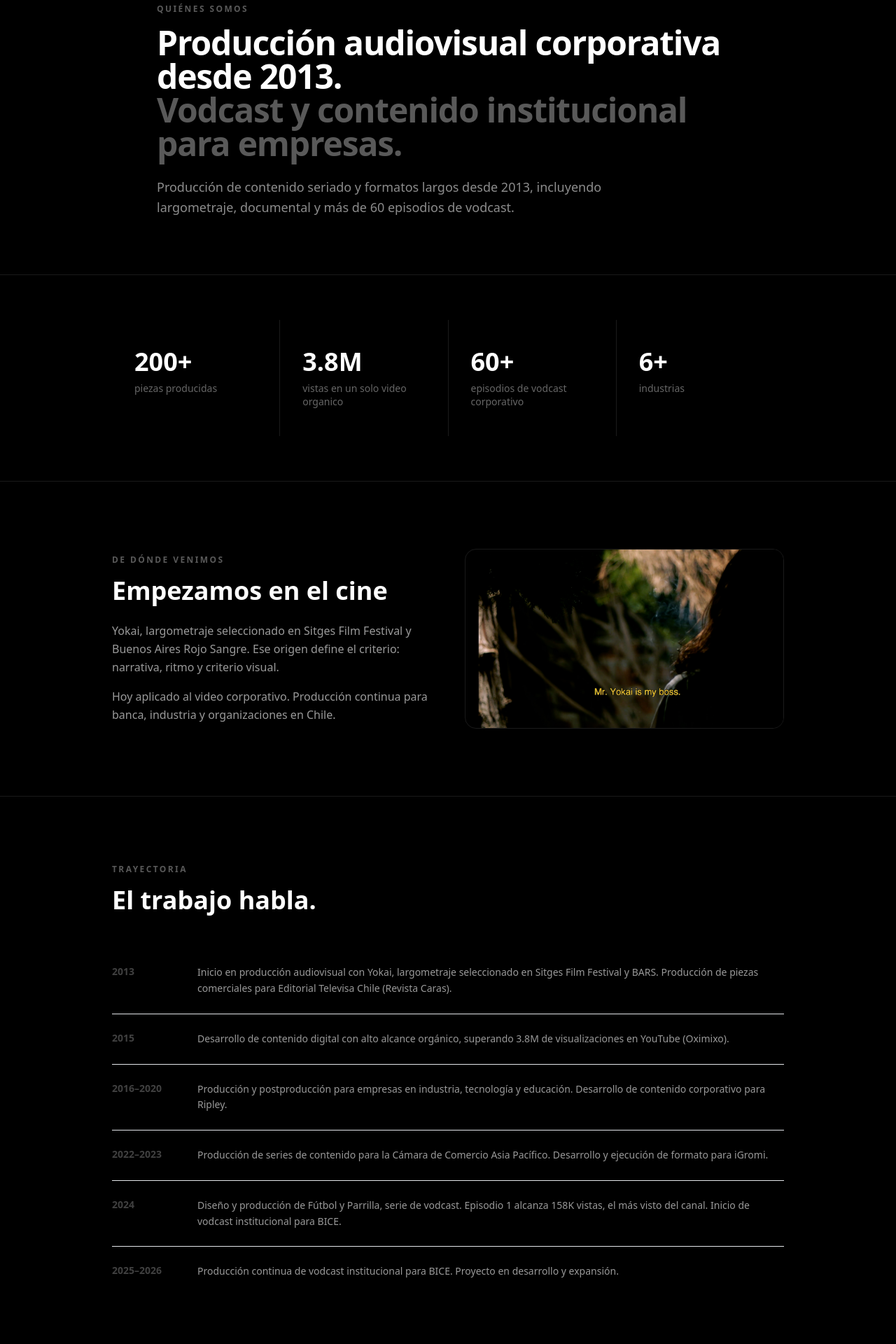
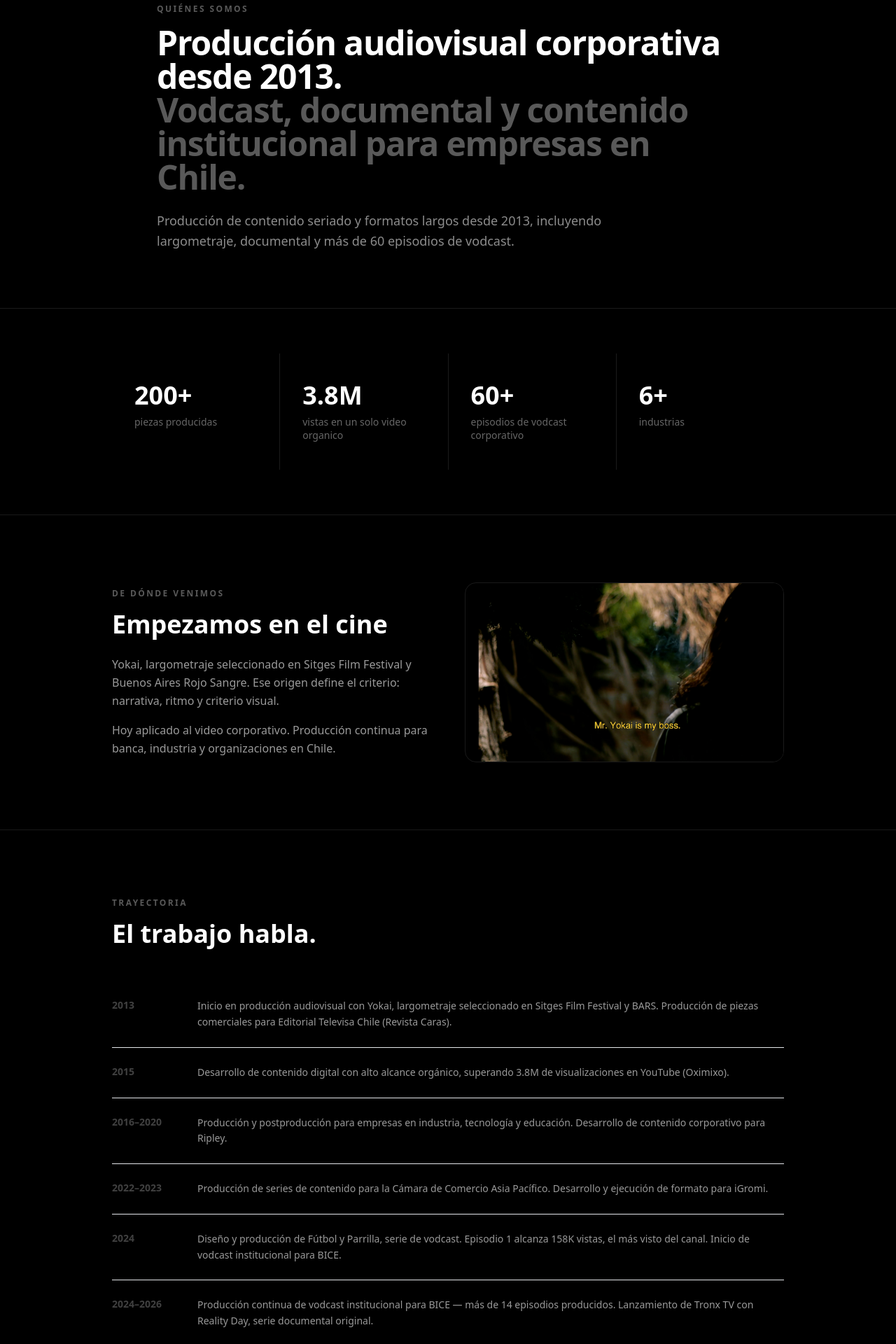
Before and after one commit to TronxGroup/Dekaelo-Media, a Next.js app: page /quienes-somos in a window 1280 px wide. Shown: the part 220-2140 px from the top of the page at 70% size. Built offline with nearby package versions, Linux system fonts and the light colour scheme.

Commit message:
Update page.tsx

```diff
--- a/app/quienes-somos/page.tsx
+++ b/app/quienes-somos/page.tsx
@@ -40,8 +40,8 @@ const milestones = [
     text: "Diseño y producción de Fútbol y Parrilla, serie de vodcast. Episodio 1 alcanza 158K vistas, el más visto del canal. Inicio de vodcast institucional para BICE.",
   },
   {
-    year: "2025–2026",
-    text: "Producción continua de vodcast institucional para BICE. Proyecto en desarrollo y expansión.",
+    year: "2024–2026",
+    text: "Producción continua de vodcast institucional para BICE — más de 14 episodios producidos. Lanzamiento de Tronx TV con Reality Day, serie documental original. ",
   },
 ];
 
@@ -76,7 +76,7 @@ export default function QuienesSomosPage() {
         <Eyebrow>Quiénes somos</Eyebrow>
         <h1 className="mt-4 text-4xl font-semibold leading-[1.1] tracking-tight md:text-5xl">
           Producción audiovisual corporativa desde 2013.
-          <span className="block text-white/35">Vodcast y contenido institucional para empresas.</span>
+          <span className="block text-white/35">Vodcast, documental y contenido institucional para empresas en Chile.</span>
         </h1>
         <p className="mt-6 max-w-2xl text-lg text-white/55 leading-relaxed">
           Producción de contenido seriado y formatos largos desde 2013, incluyendo largometraje, documental y más de 60 episodios de vodcast.
```
